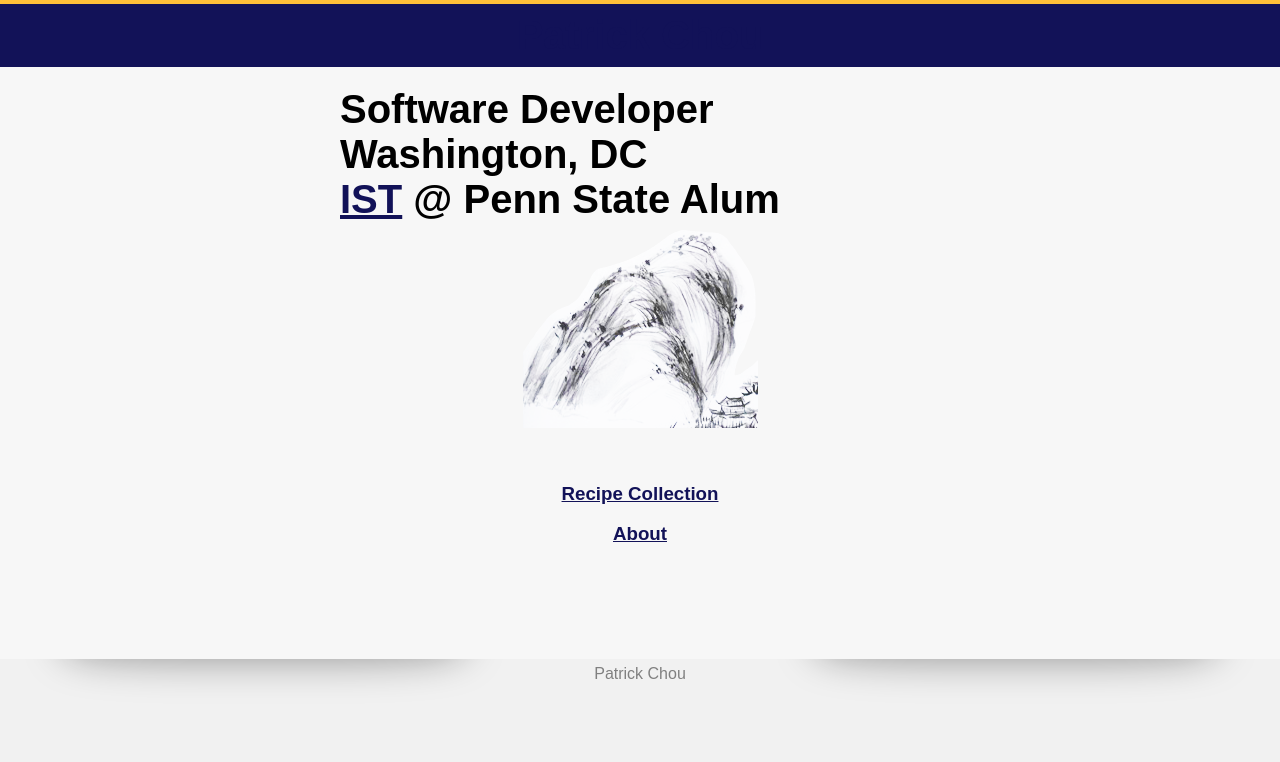
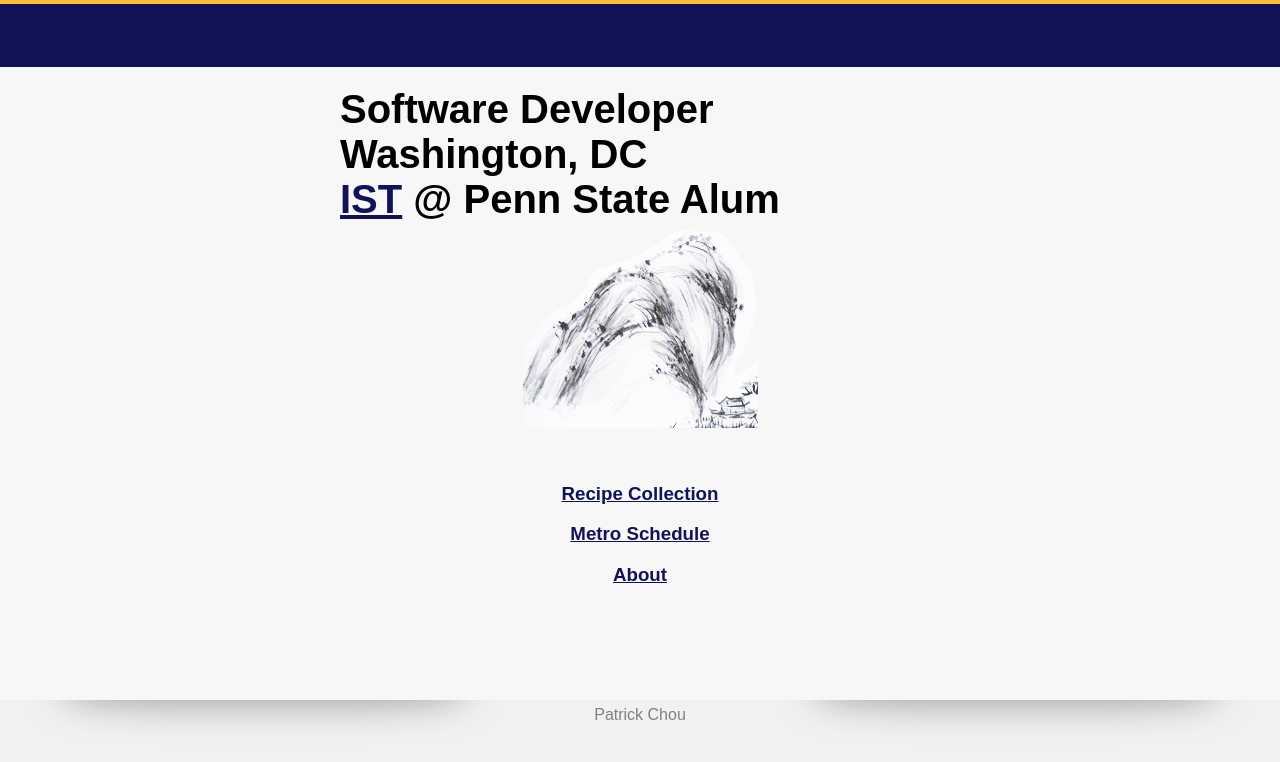
Before and after one commit to pChou19/pchou9, a Vue app: page / in a window 1280 px wide. Shown: the top 762 px of the page. Built offline with nearby package versions, Linux system fonts and the light colour scheme; a web font is replaced by a local one.

Commit message:
Fix typo and add metro link

```diff
--- a/src/components/Home.vue
+++ b/src/components/Home.vue
@@ -22,6 +22,7 @@ export default {
         <br><br>
         <div style="text-align: center">
           <h3><a href="/recipes">Recipe Collection</a></h3>
+          <h3><a href="/metro">Metro Schedule</a></h3>
           <h3><a href="/about">About</a></h3>
         </div>
       </div>
```
Also changed, not shown: public/manifest.json.
